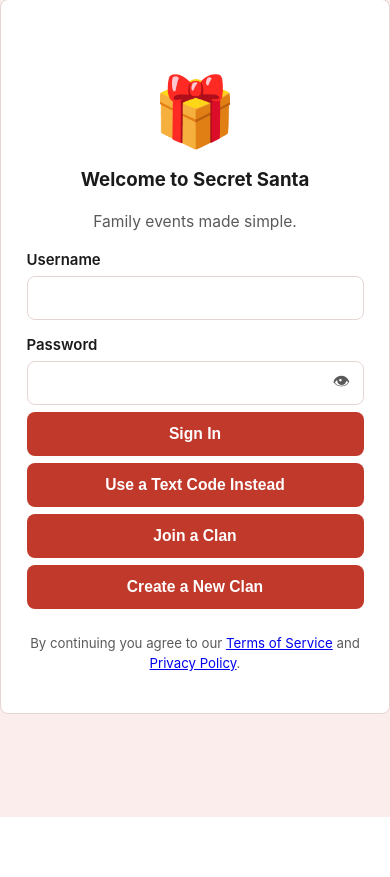
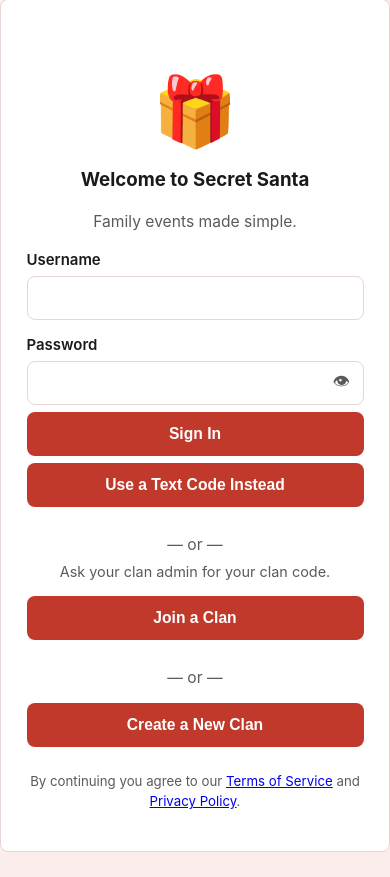
Before and after one commit to blueazulbughaw/secretsanta, a Flask app: page / in a window 390 px wide. Shown: the part 27-904 px from the top of the page. Before the commit the page ends 844 px from the top, so only its background shows below. Run offline with Flask 3, Linux system fonts and the light colour scheme; some libraries are stand-ins or nearby versions.

Commit message:
feat(auth): '- or -' dividers + instructions on sign-in; join links confirm the clan name
Sign-in screen now reads Sign In / Use a Text Code -or- Join a Clan (with
'Ask your clan admin for your clan code' right above the button) -or-
Create a New Clan, instead of three buttons with no visual grouping.
Mirrored in _login_fallback.html.

A #/join/CODE link (shared or typed) now goes through the same name-check
as typing the code in by hand (confirmOrFixJoinCode()), instead of straight
to registration with just a generic 'you've been invited' line - shows the
real clan's name at the top to confirm, and a stale or mistyped code in the
link falls back to the Join a Clan screen with the bad code pre-filled and
the reason shown, instead of silently registering into the wrong clan or
erroring with no way to fix it.

QR-code scanning on the Join a Clan screen was discussed and intentionally
left out of this change - no existing QR/camera dependency in this app, and
native browser scanning has real gaps on iPhone Safari - left for later.

Co-Authored-By: Claude Sonnet 5 <noreply@anthropic.com>

```diff
--- a/app/static/js/app.js
+++ b/app/static/js/app.js
@@ -461,9 +461,12 @@ async function boot() {
     $menuBtn.hidden = true;
     // A join link (#/join/CODE) is only useful to someone who doesn't have an account yet
     // (an existing member would just sign in normally, then still has no way to add a
-    // second family - a real but separate gap). Straight to account creation, code and
-    // all, instead of a plain sign-in screen with no visible way to use it.
-    if (IS_REGISTER_ENTRY || PENDING_JOIN_CODE) pageRegisterStart();
+    // second family - a real but separate gap). Straight to the same name-confirmation
+    // step pageJoinClan()'s manual entry uses, instead of a plain sign-in screen with no
+    // visible way to use it - also catches a stale/bad code in a link, same as a typo'd
+    // one typed by hand.
+    if (IS_REGISTER_ENTRY) pageRegisterStart();
+    else if (PENDING_JOIN_CODE) confirmOrFixJoinCode(PENDING_JOIN_CODE);
     else pageLogin();
     return;
   }
@@ -533,8 +536,14 @@ function pageLogin() {
     <div id="msg"></div>
     <button class="btn btn-primary" id="loginBtn">Sign In</button>
     <button class="btn btn-quiet" id="useCodeBtn">Use a Text Code Instead</button>
+
+    <p class="muted center" style="margin:1.5rem 0 0">— or —</p>
+    <p class="muted center" style="font-size:.85rem;margin:.3rem 0 .8rem">Ask your clan admin for your clan code.</p>
     <button class="btn btn-quiet" id="joinClanBtn">Join a Clan</button>
+
+    <p class="muted center" style="margin:1.5rem 0 .8rem">— or —</p>
     <button class="btn btn-quiet" id="createClanBtn">Create a New Clan</button>
+
     <p class="muted center" style="font-size:.78rem;margin-top:1.5rem">
       By continuing you agree to our
       <a href="/terms" target="_blank" rel="noopener">Terms of Service</a>
@@ -563,7 +572,10 @@ function pageLogin() {
 
 // Entering a clan code before creating an account - the admin shares this code the same
 // way they'd share the #/join/CODE link, just read aloud or typed instead of clicked.
-function pageJoinClan() {
+// prefillCode/prefillError are only set when a #/join/CODE link itself didn't check out
+// (see confirmOrFixJoinCode) - showing the bad code already typed in, with why, instead
+// of silently dropping the person back on a blank form.
+function pageJoinClan(prefillCode, prefillError) {
   render("", `
     <div class="center" style="margin-top:2rem">
       <div style="font-size:3rem">🔑</div>
@@ -571,8 +583,8 @@ function pageJoinClan() {
       <p class="muted">Ask your clan admin for your clan's code, then enter it below.</p>
     </div>
     <label for="clanCode">Clan code</label>
-    <input id="clanCode" class="code-input" maxlength="8" style="text-transform:uppercase">
-    <div id="msg"></div>
+    <input id="clanCode" class="code-input" maxlength="8" style="text-transform:uppercase" value="${esc(prefillCode || "")}">
+    <div id="msg">${prefillError ? alertBox(prefillError) : ""}</div>
     <button class="btn btn-primary" id="findClanBtn">Continue</button>
     <button class="btn btn-quiet" id="backToLoginBtn2">Back to Sign In</button>
   `);
@@ -585,6 +597,19 @@ function pageJoinClan() {
       pageConfirmJoinClan(code, r.name);
     } catch (e) { showError(e); }
   };
+}
+
+// Landing on a #/join/CODE link (shared or typed) goes through the same name-check as
+// typing the code in by hand, instead of straight to registration - shows the clan's name
+// at the top to confirm, and catches a stale or mistyped code in the link itself.
+async function confirmOrFixJoinCode(code) {
+  try {
+    const r = await api.get(`/families/lookup-code/${encodeURIComponent(code)}`);
+    pageConfirmJoinClan(code, r.name);
+  } catch (e) {
+    PENDING_JOIN_CODE = null;
+    pageJoinClan(code, e.message);
+  }
 }
 
 // One extra step before account creation: shows the clan's actual name so whoever's
--- a/app/templates/_login_fallback.html
+++ b/app/templates/_login_fallback.html
@@ -24,8 +24,14 @@
 <div id="msg"></div>
 <button class="btn btn-primary" id="loginBtn">Sign In</button>
 <button class="btn btn-quiet" id="useCodeBtn">Use a Text Code Instead</button>
+
+<p class="muted center" style="margin:1.5rem 0 0">— or —</p>
+<p class="muted center" style="font-size:.85rem;margin:.3rem 0 .8rem">Ask your clan admin for your clan code.</p>
 <button class="btn btn-quiet" id="joinClanBtn">Join a Clan</button>
+
+<p class="muted center" style="margin:1.5rem 0 .8rem">— or —</p>
 <button class="btn btn-quiet" id="createClanBtn">Create a New Clan</button>
+
 <p class="muted center" style="font-size:.78rem;margin-top:1.5rem">
   By continuing you agree to our
   <a href="/terms" target="_blank" rel="noopener">Terms of Service</a>
```
